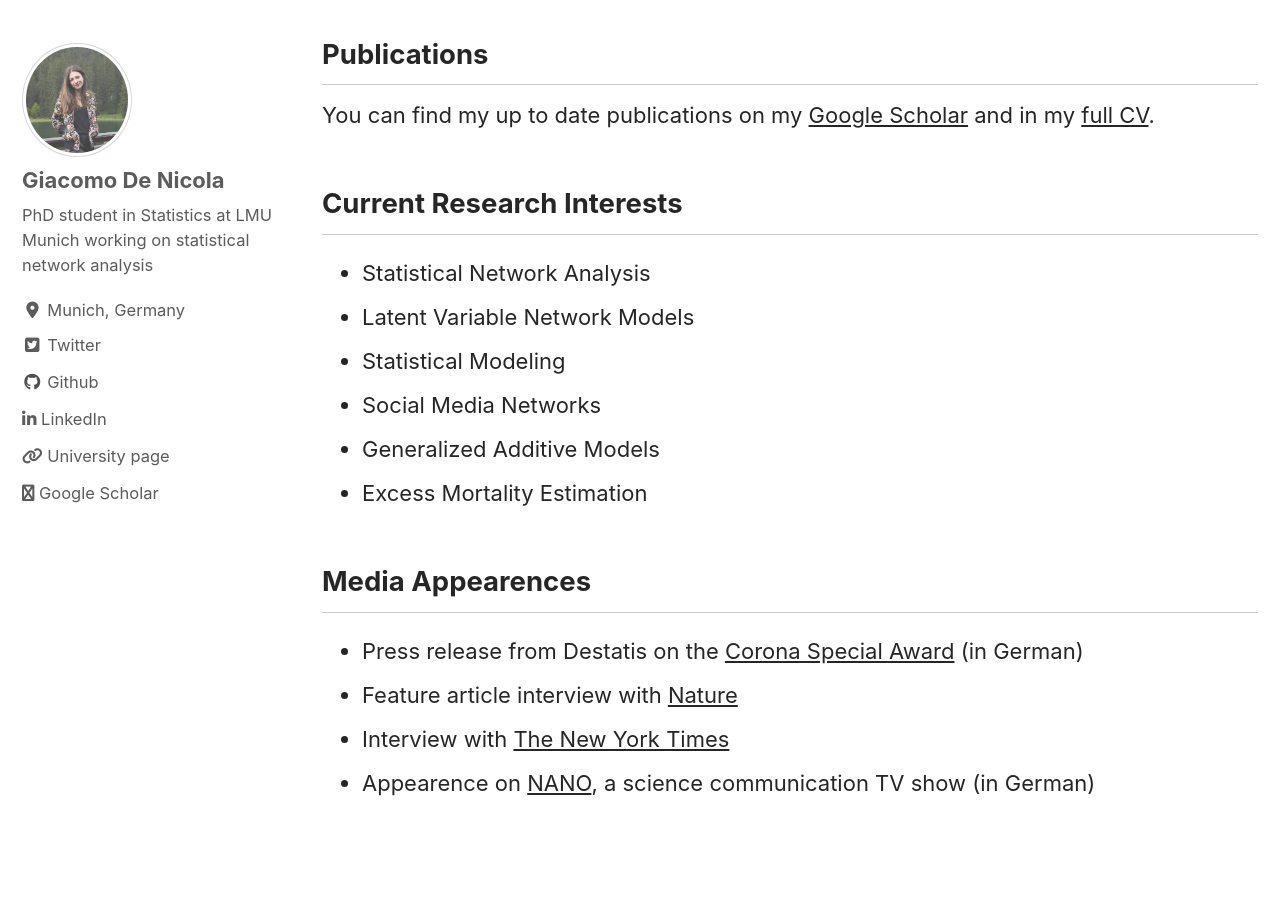
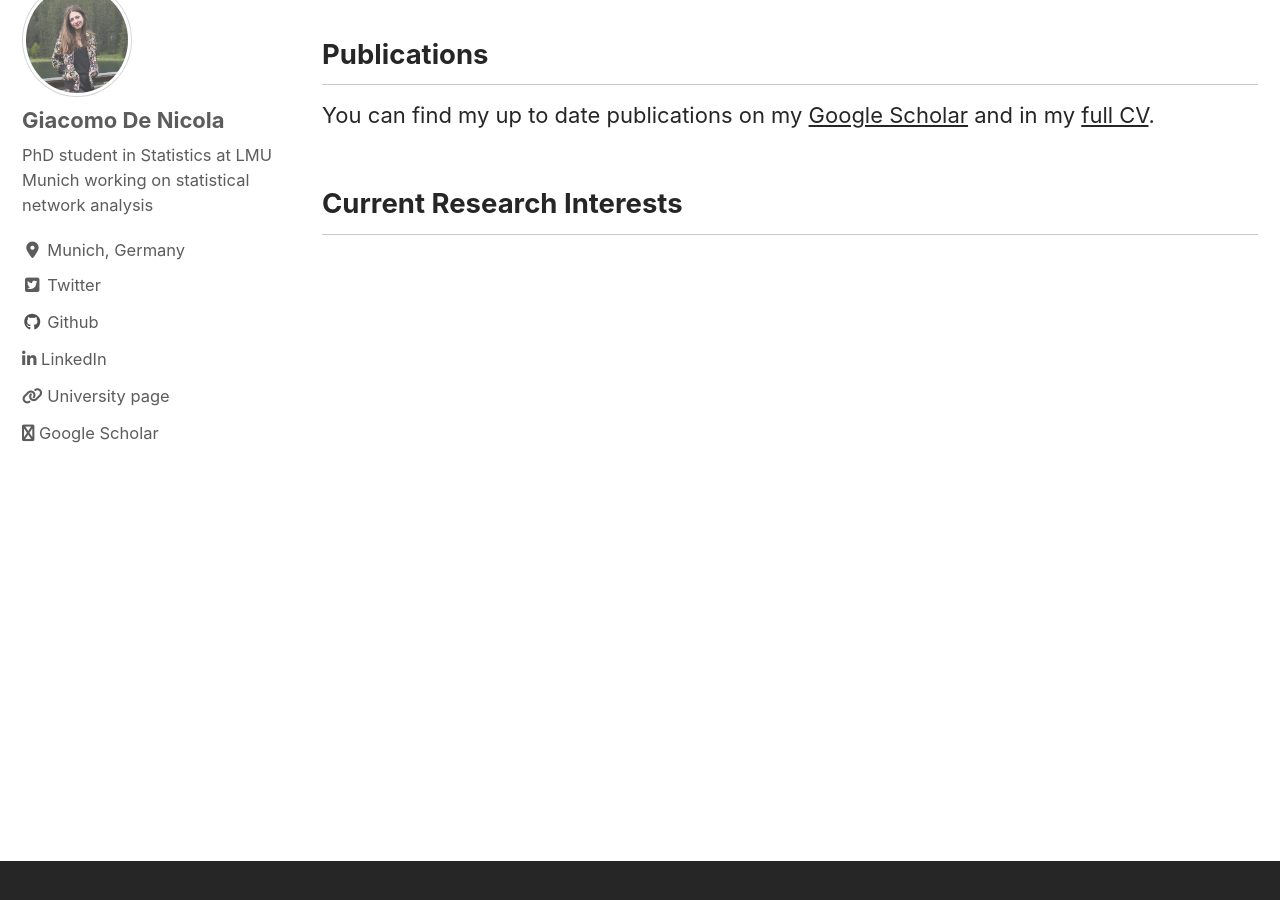
Before and after one commit to MartjeRave/MartjeRave.github.io, a Jekyll site: the page built from _pages/research.md, in a window 1280 px wide and 900 px high, scrolled down 412 px. Built offline with Jekyll 4.4.1, drawn with Linux system fonts in a browser that asks for light colours; cached includes are drawn as plain includes; nearby versions of some CDN libraries.

Commit message:
Update research.md

```diff
--- a/_pages/research.md
+++ b/_pages/research.md
@@ -14,23 +14,7 @@ author_profile: true
 Publications
 ---------------
 
-You can find my up to date publications on my [Google Scholar](https://scholar.google.com/citations?user=m0vP4pYAAAAJ&hl=en) and in my <a href="/assets/pdf/cv_giacomo_de_nicola.pdf" target="_blank">full CV</a>.
+You can find my up to date publications on my [Google Scholar](https://scholar.google.com/citations?user=Y-aNHUEAAAAJ&hl=en) and in my <a href="/assets/pdf/" target="_blank">full CV</a>.
 
 Current Research Interests
 ---------------
-
-+ Statistical Network Analysis
-+ Latent Variable Network Models
-+ Statistical Modeling
-+ Social Media Networks
-+ Generalized Additive Models
-+ Excess Mortality Estimation
-
-
-Media Appearences
----------------
-
-+ Press release from Destatis on the [Corona Special Award](https://www.destatis.de/DE/Presse/Pressemitteilungen/2022/11/PD22_487_p001.html) (in German)
-+ Feature article interview with [Nature](https://www.nature.com/articles/d41586-022-00104-8)
-+ Interview with [The New York Times](https://www.nytimes.com/2022/05/05/health/covid-global-deaths.html)
-+ Appearence on [NANO](https://www.3sat.de/wissen/nano/220207-sendung-nano-102.html), a science communication TV show (in German)
```
